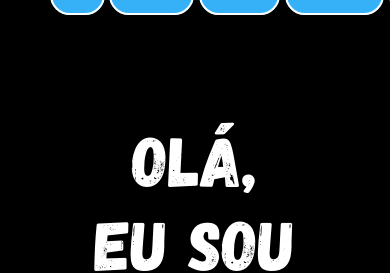
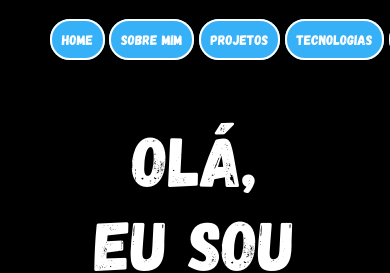
Before and after one commit to AdlucioGuimaraes/meuportfolio, a plain HTML site: page index.html in a window 390 px wide. Shown: the top 273 px of the page. Drawn offline with Linux system fonts and the light colour scheme.

Commit message:
abaixandomargintop

```diff
--- a/style.css
+++ b/style.css
@@ -244,7 +244,7 @@ footer a{
         border-radius: 0px;
     }
     #menu{
-        margin-top: -145px;
+        margin-top: -100px;
         width: 480px;
         text-align: center;
         font-size: 14px;
```
